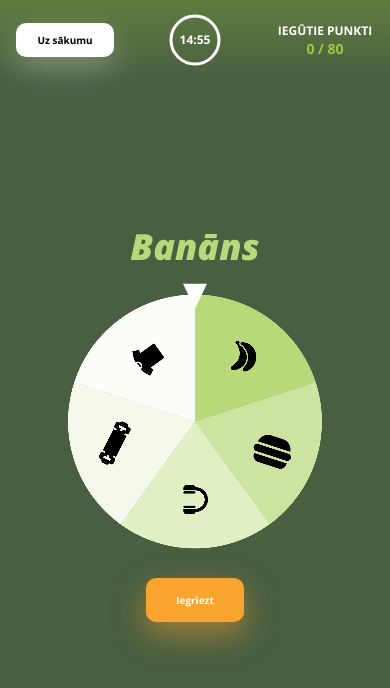
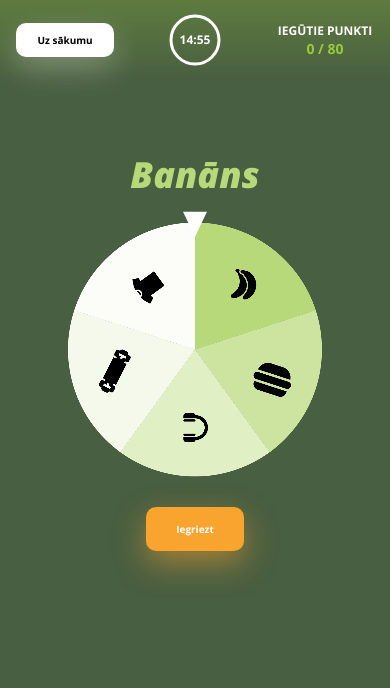
Before and after one commit to Devkeycrap/iegriez-pasauli, a Next.js app: page /game in a window 390 px wide. Shown: the top 688 px of the page. Built offline with nearby package versions, Linux system fonts and the light colour scheme.

Commit message:
Responsive styles

```diff
--- a/styles/game.module.scss
+++ b/styles/game.module.scss
@@ -9,7 +9,6 @@
   overflow: auto;
   display: flex;
   justify-content: center;
-  align-items: center;
 }
 
 .game {
--- a/styles/questions.module.scss
+++ b/styles/questions.module.scss
@@ -3,8 +3,7 @@
 .questions {
   text-align: center;
   position: relative;
-  top: 200px;
-  align-self: flex-start;
+  top: 150px;
 
   h1 {
     font-size: 72px;
--- a/styles/wheel.module.scss
+++ b/styles/wheel.module.scss
@@ -3,6 +3,7 @@
 .wheel-container {
   text-align: center;
   position: relative;
+  top: 150px;
   width: 25%;
 }
 
```
